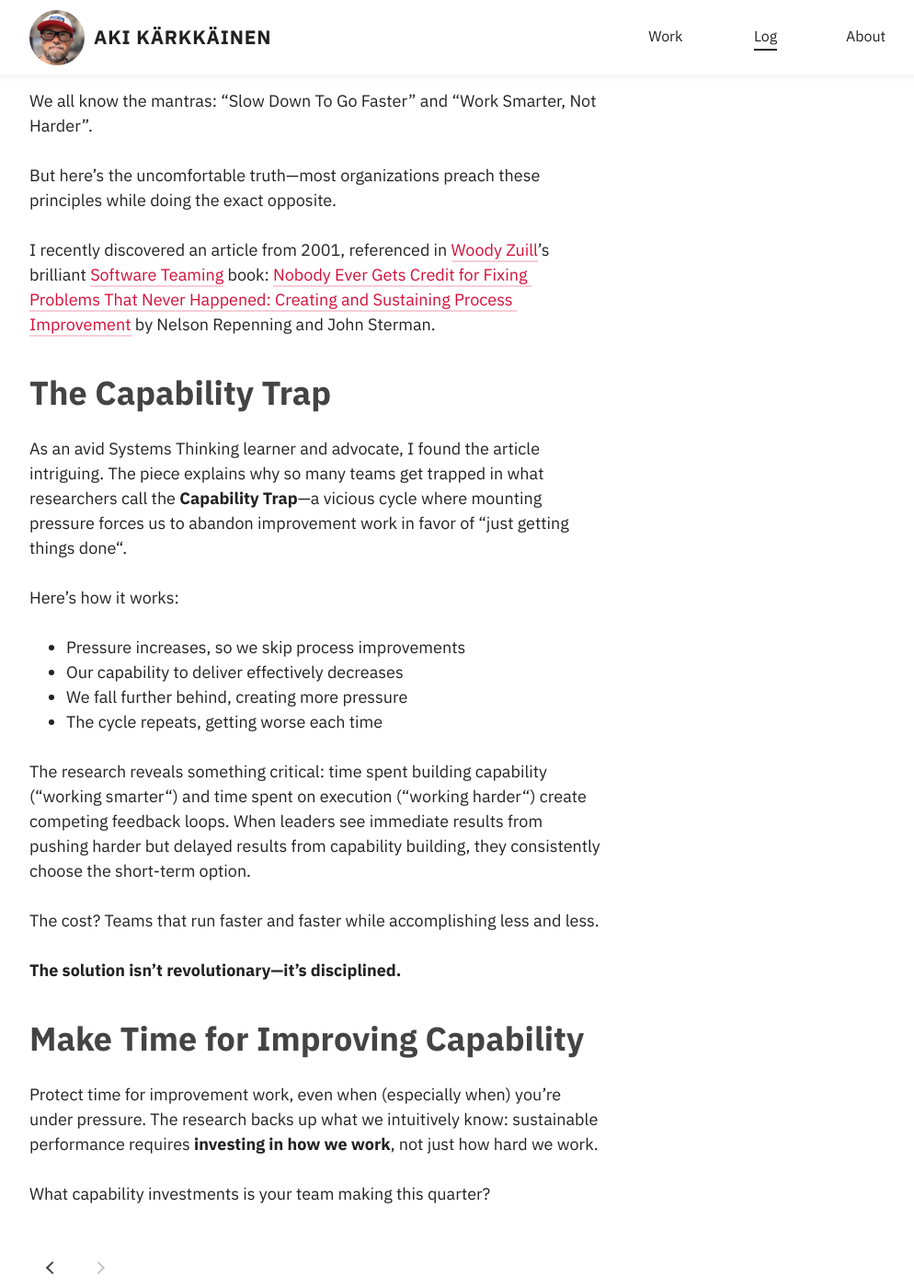
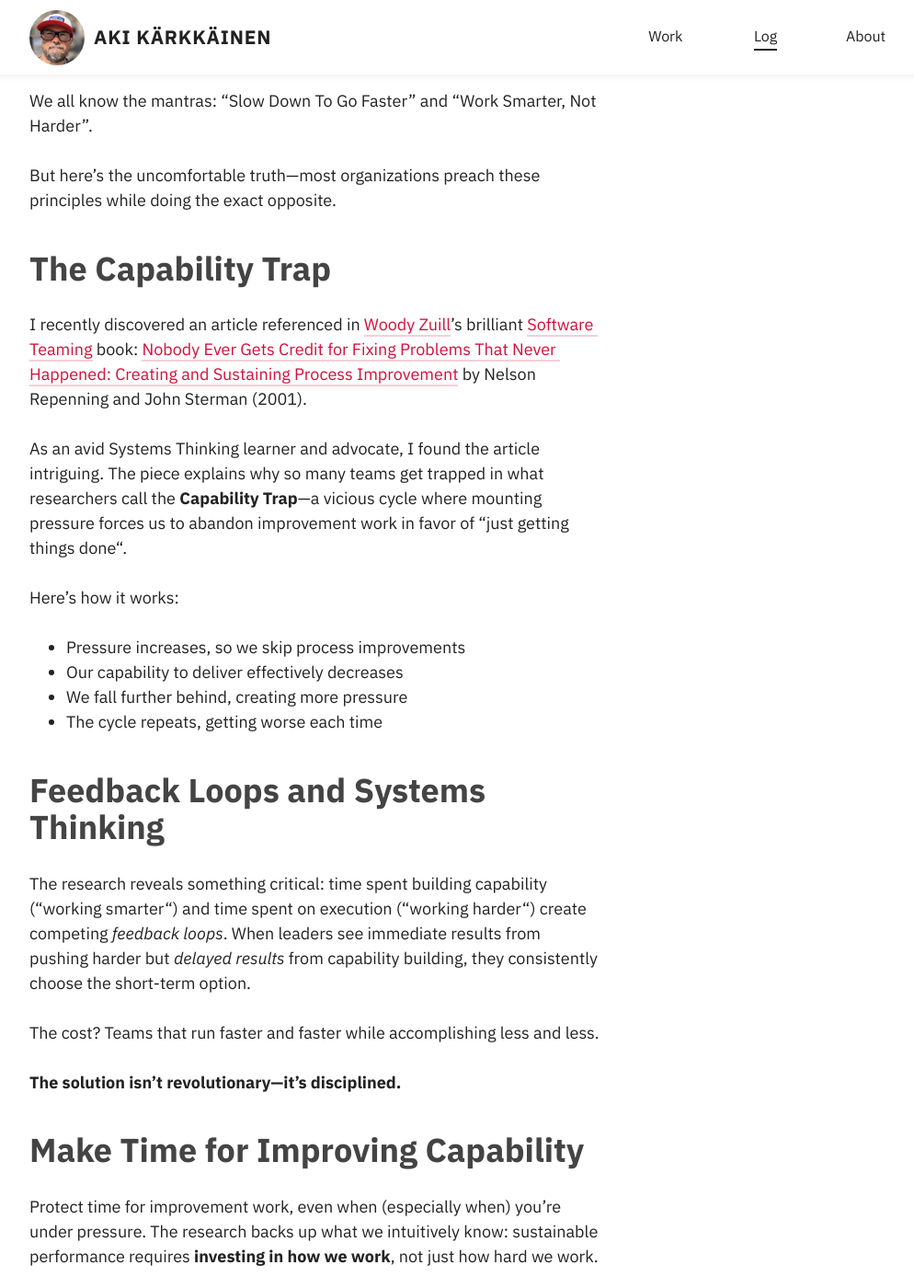
Before and after one commit to akikoo/akikoo.github.io, a Jekyll site: the page built from _posts/2025-07-06-breaking-free-from-the-capability-trap.html, in a window 1280 px wide and 1400 px high, scrolled down 754 px. Shown: the whole window at 92% size, without its empty margins (133-1127 px from the left). Built offline with Jekyll 4.4.1, drawn with Linux system fonts in a browser that asks for light colours; some web fonts are replaced; grey boxes are pictures that could not be loaded.

Commit message:
Adapt copy

```diff
--- a/_posts/2025-07-06-breaking-free-from-the-capability-trap.html
+++ b/_posts/2025-07-06-breaking-free-from-the-capability-trap.html
@@ -20,9 +20,9 @@ image:
 <h2>Cognitive Dissonance</h2>
 <p>We all know the mantras: <q>Slow Down To Go Faster</q> and <q>Work Smarter, Not Harder</q>.</p>
 <p>But here’s the uncomfortable truth—most organizations preach these principles while doing the exact opposite.</p>
-<p>I recently discovered an article from 2001, referenced in <a href="https://woodyzuill.com/">Woody Zuill</a>’s brilliant <a href="https://softwareteaming.com/">Software Teaming</a> book: <a href="https://web.mit.edu/nelsonr/www/Repenning=Sterman_CMR_su01_.pdf">Nobody Ever Gets Credit for Fixing Problems That Never Happened: Creating and Sustaining Process Improvement</a> by Nelson Repenning and John Sterman.</p>
 
 <h2>The Capability Trap</h2>
+<p>I recently discovered an article referenced in <a href="https://woodyzuill.com/">Woody Zuill</a>’s brilliant <a href="https://softwareteaming.com/">Software Teaming</a> book: <a href="https://web.mit.edu/nelsonr/www/Repenning=Sterman_CMR_su01_.pdf">Nobody Ever Gets Credit for Fixing Problems That Never Happened: Creating and Sustaining Process Improvement</a> by Nelson Repenning and John Sterman (2001).</p>
 <p>As an avid Systems Thinking learner and advocate, I found the article intriguing. The piece explains why so many teams get trapped in what researchers call the <strong>Capability Trap</strong>—a vicious cycle where mounting pressure forces us to abandon improvement work in favor of “just getting things done“.</p>
 <p>Here’s how it works:</p>
 <ul>
@@ -31,7 +31,9 @@ image:
   <li>We fall further behind, creating more pressure</li>
   <li>The cycle repeats, getting worse each time</li>
 </ul>
-<p>The research reveals something critical: time spent building capability (“working smarter“) and time spent on execution (“working harder“) create competing feedback loops. When leaders see immediate results from pushing harder but delayed results from capability building, they consistently choose the short-term option.</p>
+
+<h2>Feedback Loops and Systems Thinking</h2>
+<p>The research reveals something critical: time spent building capability (“working smarter“) and time spent on execution (“working harder“) create competing <i>feedback loops</i>. When leaders see immediate results from pushing harder but <i>delayed results</i> from capability building, they consistently choose the short-term option.</p>
 <p>The cost? Teams that run faster and faster while accomplishing less and less.</p>
 <p><strong>The solution isn’t revolutionary—it’s disciplined.</strong></p>
 
```
